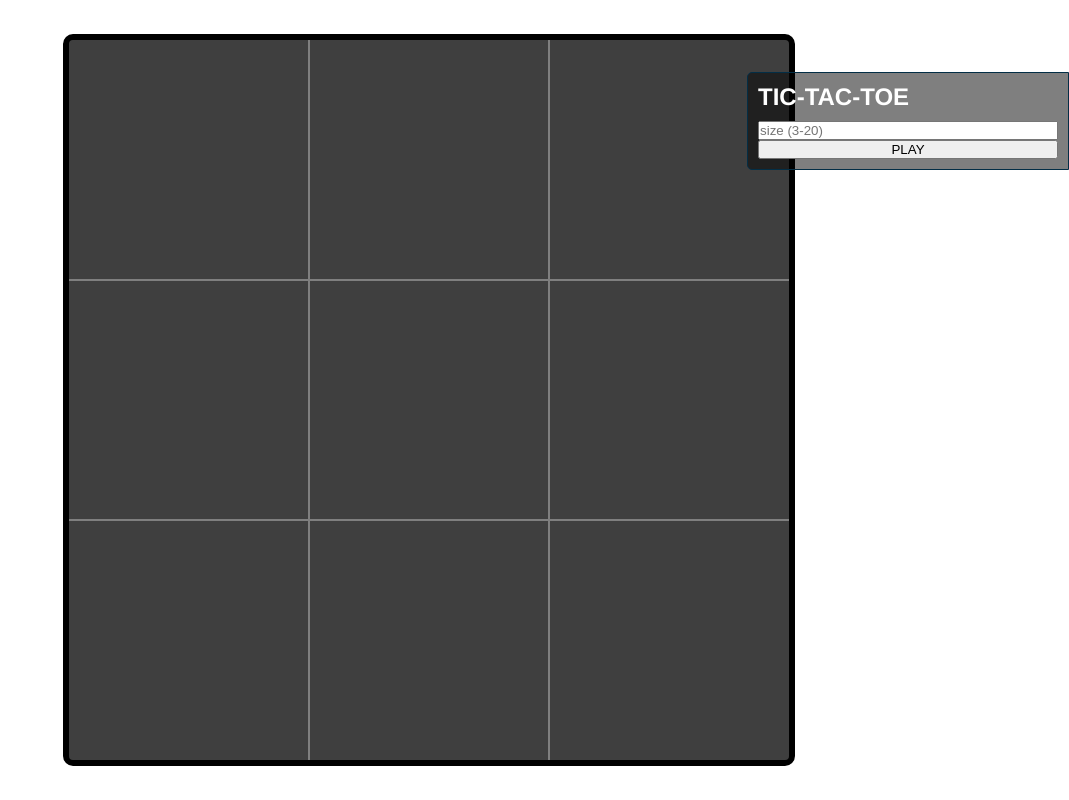
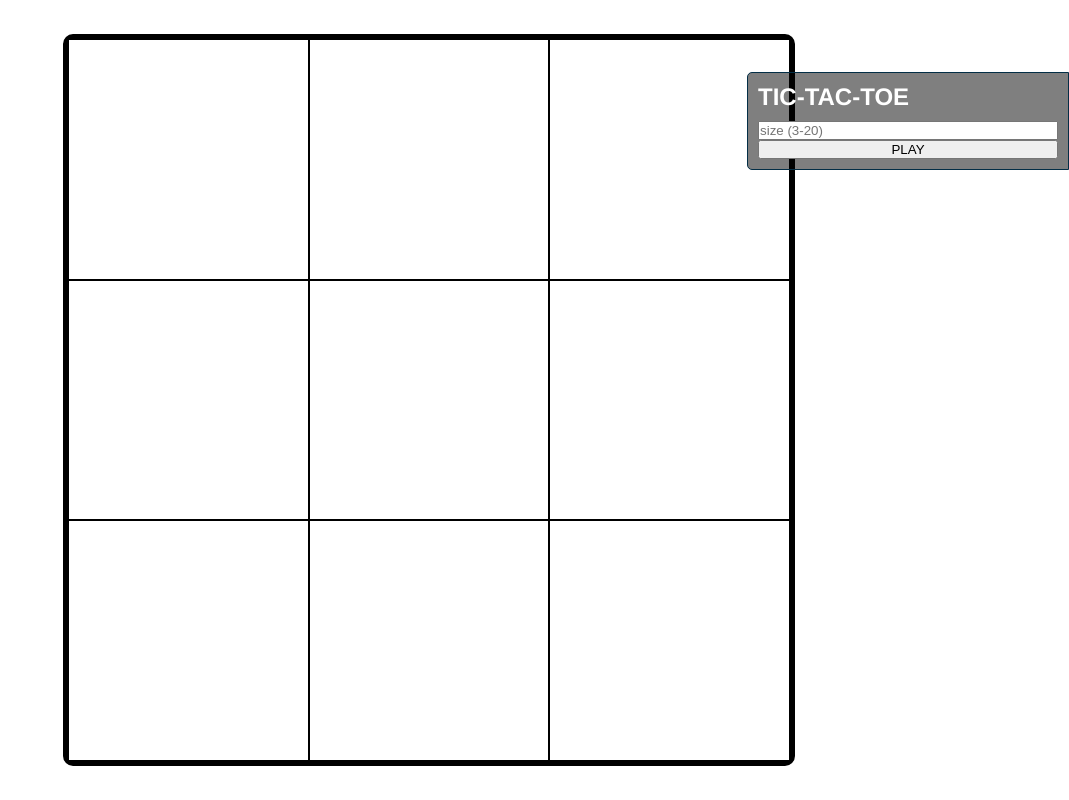
Before and after one commit to TheKomkry/TIC-TAC-TOE, a plain HTML site: page index.html in a window 1280 px wide. Both pictures are taken after a click on the button "PLAY". Shown: the whole page, without its empty margins (211-1280 px from the left). Drawn offline with Linux system fonts and the light colour scheme; animation ran at ten frames a second.

Commit message:
Revert "design idea"
This reverts commit d21edad6e54b434d28a02e66c679ba557689c843.

```diff
--- a/style.css
+++ b/style.css
@@ -42,8 +42,8 @@
     height: 90vh;
     width: 90vh;
 	margin: 2.5vh auto;
-    background-color: rgba(0,0,0,.5);
-    /* background-color: black; */
+    /* background-color: rgba(0,0,0,.5); */
+    background-color: black;
     color: #fff;
     border: 6px solid black;
     border-radius: 10px;
@@ -54,8 +54,8 @@
     width: 100%;
     height: 100%;
     color: black;
-    background-color: rgba(0,0,0,.5) ;
-    /* background-color: rgba(255,255,255,1); */
+    /* background-color: rgba(0,0,0,.5) ; */
+    background-color: rgba(255,255,255,1);
     font-family: Helvetica;
     font-weight: bold;
     font-size: 100%;
```
